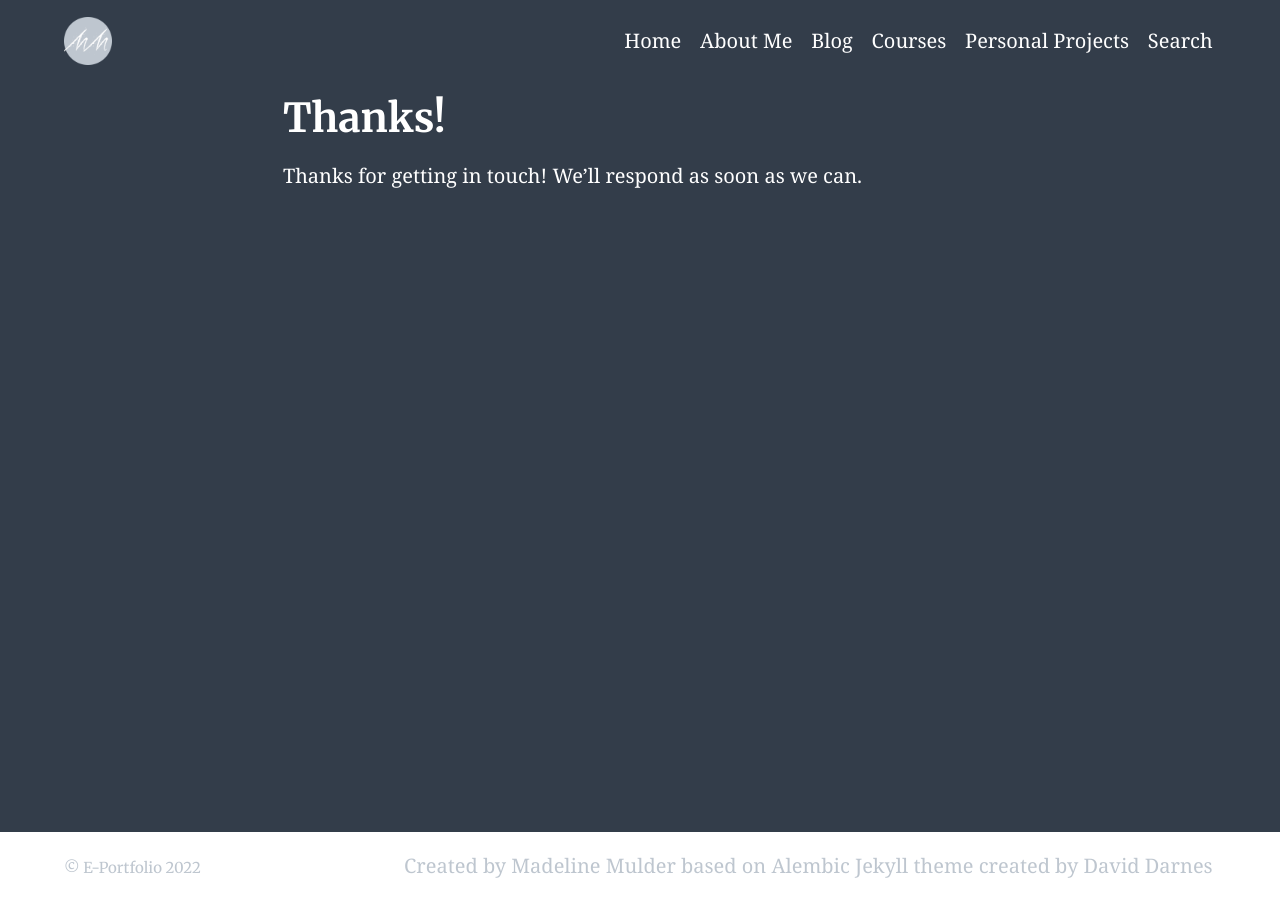
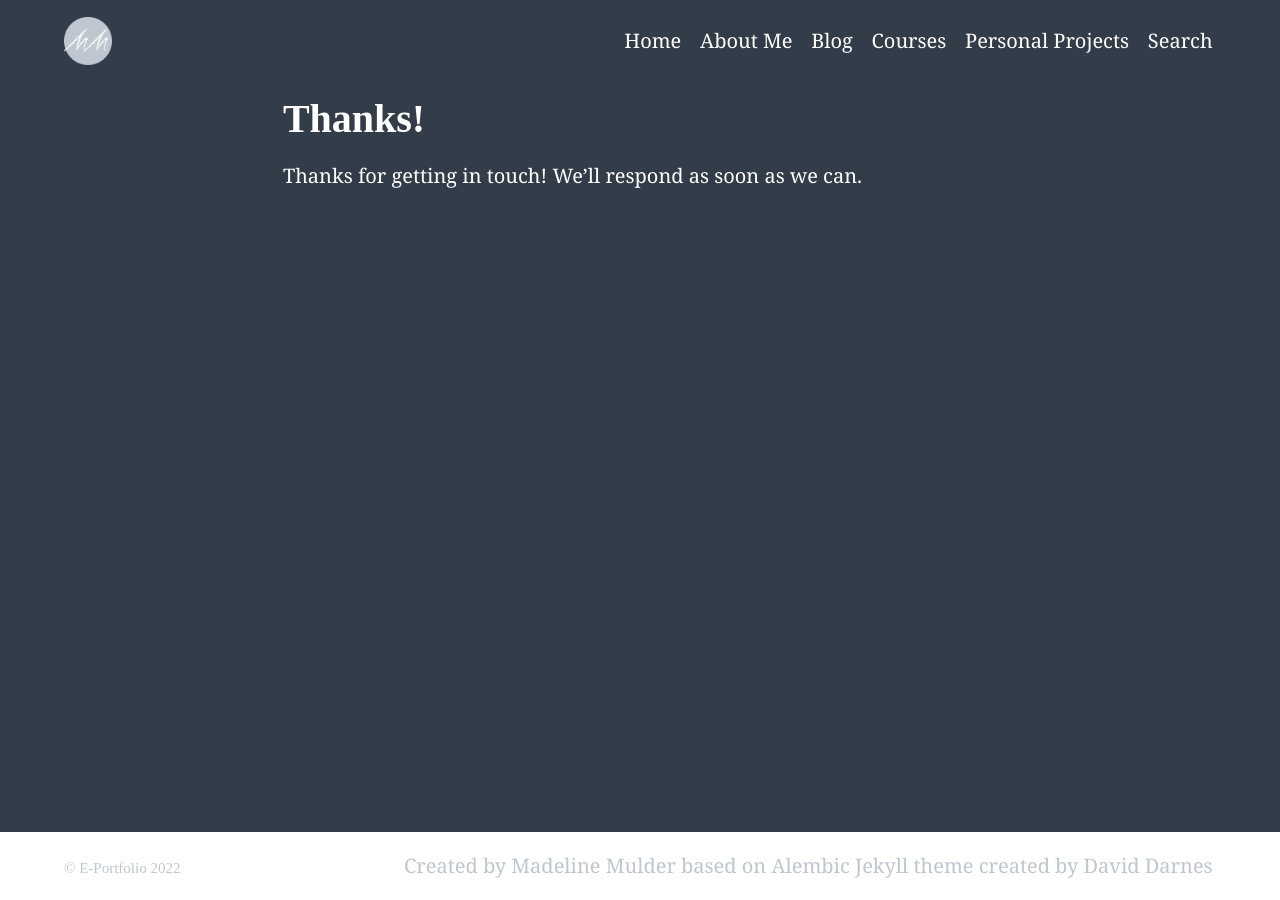
Before and after one commit to MadelineMulder/MadelineMulder.github.io, a Jekyll site: the page built from thanks.md, in a window 1280 px wide. Built offline with Jekyll 4.4.1, drawn with Linux system fonts in a browser that asks for light colours.

Commit message:
Update _config.yml

```diff
--- a/_config.yml
+++ b/_config.yml
@@ -159,4 +159,4 @@ fonts:
   preconnect_urls:
     - https://fonts.gstatic.com
   font_urls:
-    - https://fonts.googleapis.com/css2?family=Merriweather:wght@400;700&display=swap
+    - https://fonts.googleapis.com/css2?family=Nanum Myeongjo:wght@400;700&display=swap
```
